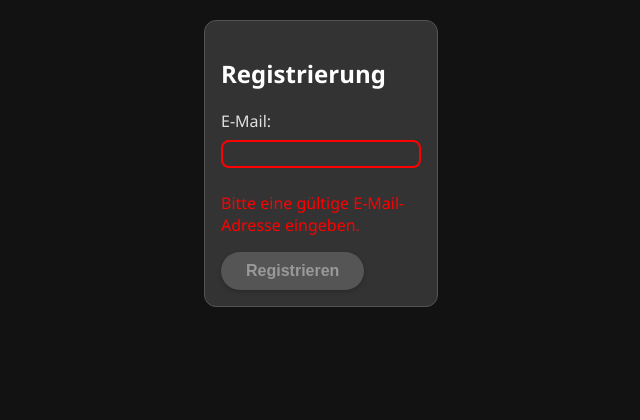
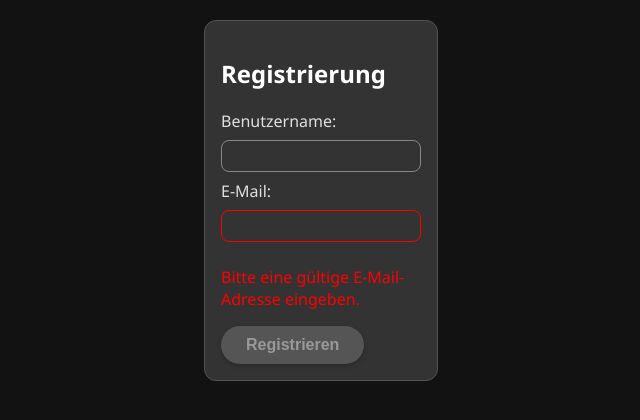
Before and after one commit to HASKI-RAK/exercises_examples, a React (Vite) app: page / in a window 1280 px wide. Shown: the top 420 px of the page, without its empty margins (319-959 px from the left). Built offline with nearby package versions, Linux system fonts and the light colour scheme; the HTML template or start-up script is replaced by a standard one.

Commit message:
Update styles in App.css and Registration.tsx

```diff
--- a/src/App.css
+++ b/src/App.css
@@ -16,10 +16,11 @@ input {
   font-size: 16px;
   width: 100%; /* Adjust width as needed */
   box-sizing: border-box; /* Include padding and border in the element's width */
+  padding: 4px; /* Add some padding for better appearance */
 
   /* Colors and borders */
   background-color: #333333; /* Darker grey background */
-  border: 2px solid #333333; /* Border matches background */
+  border: 1px solid #888888; /* Border matches background */
   border-radius: 8px; /* Slightly rounded corners for a soft look */
 
   /* Spacing */
--- a/src/pages/Registration.tsx
+++ b/src/pages/Registration.tsx
@@ -7,7 +7,7 @@ const baseValidation: BaseValidationFn = (value) => {
   return value.trim() !== '';
 };
 
-const emailLengthValidator = (validationFunction: BaseValidationFn) => {
+const lengthValidator = (validationFunction: BaseValidationFn) => {
   return (value: string) => {
     // Zuerst nutzen wir die ursprüngliche Validierungsfunktion
     const isValidBase = validationFunction(value);
@@ -16,7 +16,7 @@ const emailLengthValidator = (validationFunction: BaseValidationFn) => {
   };
 };
 
-const emailRegexValidator = (validationFunction: BaseValidationFn) => {
+const regexValidator = (validationFunction: BaseValidationFn) => {
   return (value: string) => {
     // Zuerst nutzen wir die ursprüngliche Validierungsfunktion
     const isValidBase = validationFunction(value);
@@ -29,7 +29,7 @@ const RegistrationForm = () => {
   const [email, setEmail] = useState('');
   const [isValid, setIsValid] = useState(false);
 
-  const validateEmail = emailLengthValidator(emailRegexValidator(baseValidation));
+  const validateEmail = lengthValidator(regexValidator(baseValidation));
 
   const handleChange = (e: React.ChangeEvent<HTMLInputElement>) => {
     const { value } = e.target;
@@ -51,6 +51,9 @@ const RegistrationForm = () => {
     >
       <h2>Registrierung</h2>
       <form>
+        <label htmlFor="username">Benutzername:</label>
+        <input type="text" />
+
         <label htmlFor="email">E-Mail:</label>
         <input
           type="email"
```
